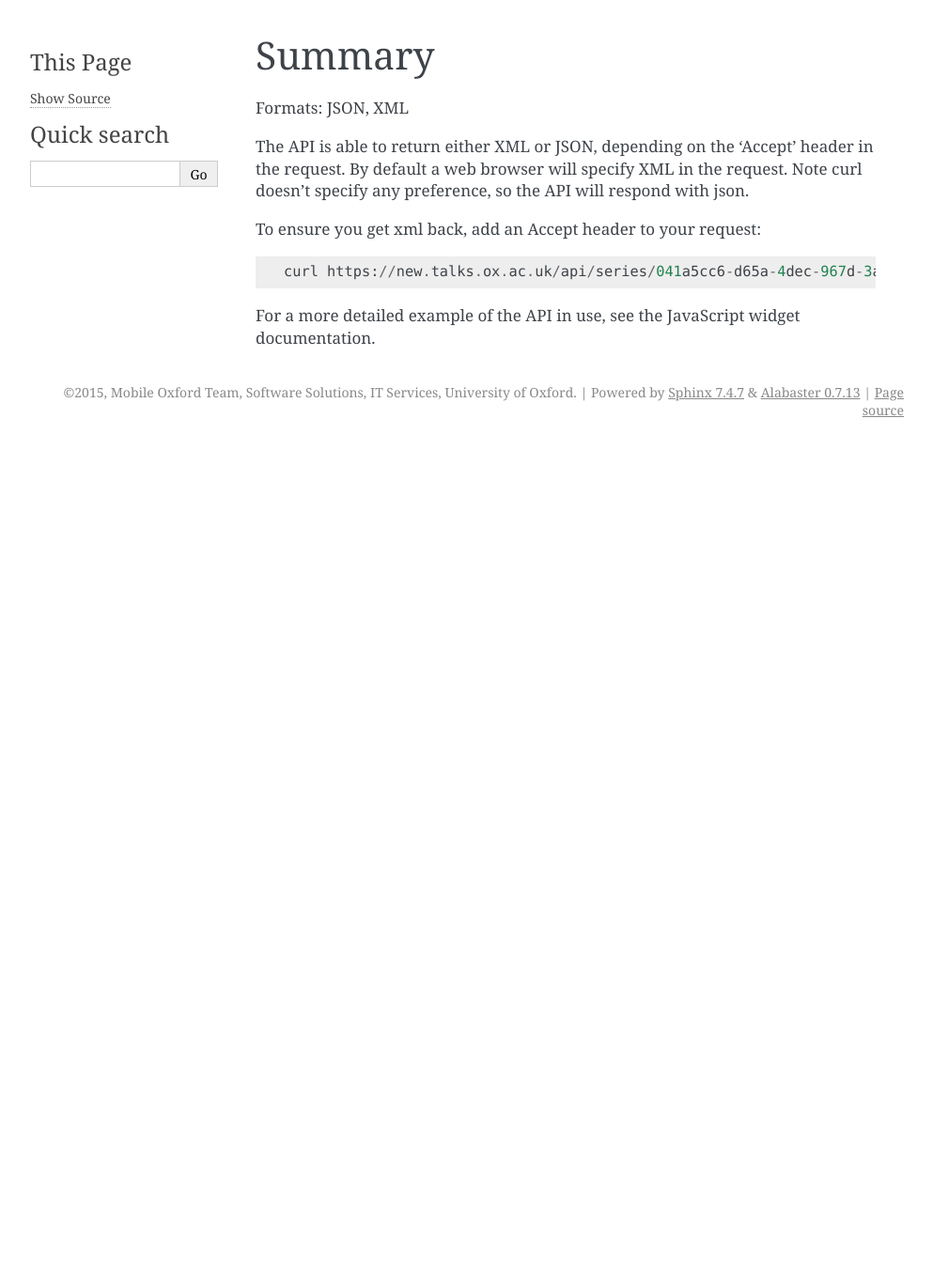
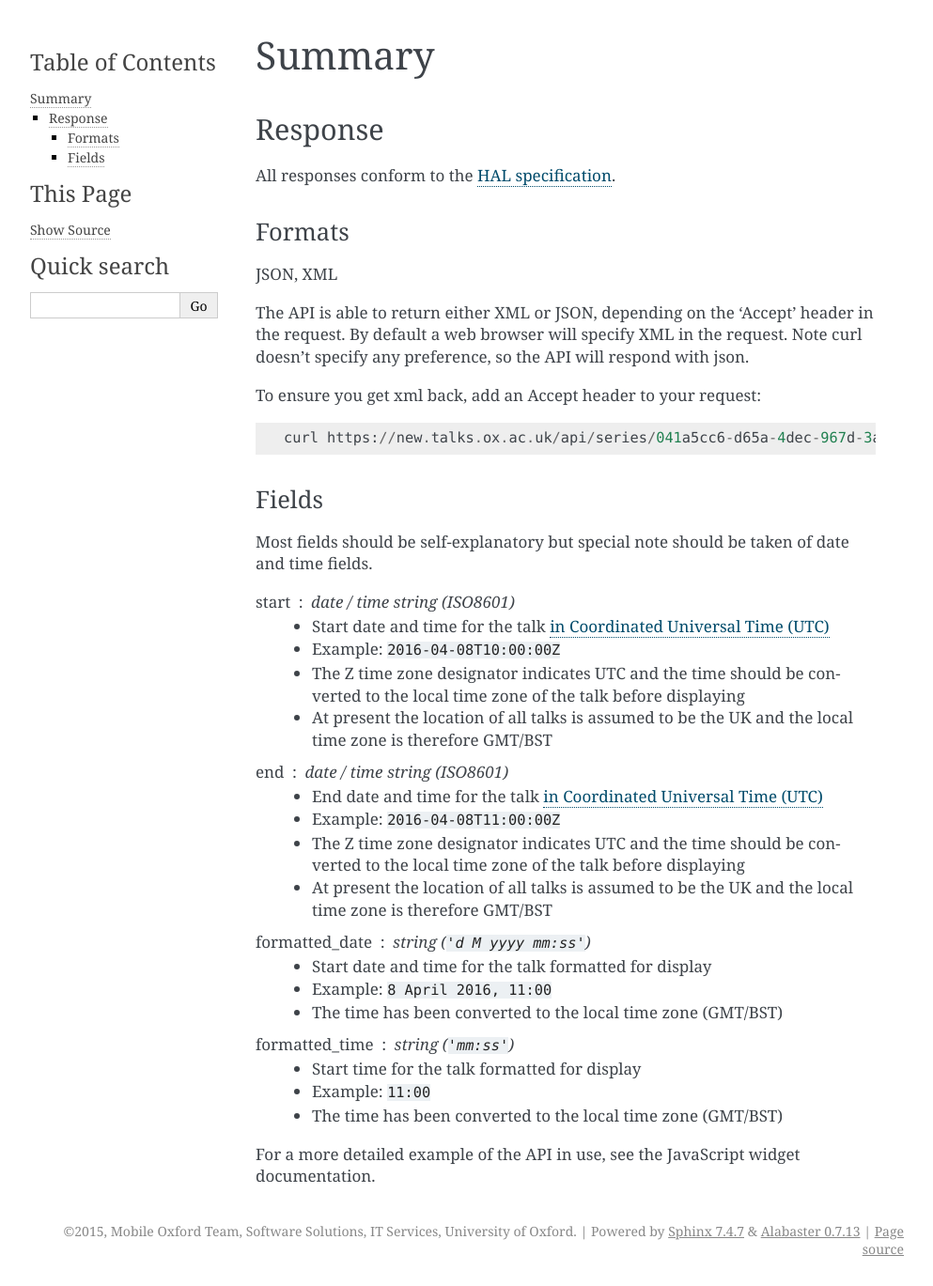
Before and after one commit to ox-it/talks.ox, a Sphinx documentation site: the page built from docs/source/http_api/summary.rst, in a window 1280 px wide. Shown: the whole page at 94% size, without its empty margins (148-1141 px from the left). Built offline with Sphinx 7.4.7, drawn with Linux system fonts in a browser that asks for light colours; before the commit the page ends 900 px from its top, so only the background shows below that.

Commit message:
Adding documentation about date fields

```diff
--- a/docs/source/http_api/summary.rst
+++ b/docs/source/http_api/summary.rst
@@ -2,7 +2,15 @@
 Summary
 *******
 
-Formats: JSON, XML
+Response
+********
+
+All responses conform to the `HAL specification <http://stateless.co/hal_specification.html>`_.
+
+Formats
+=======
+
+JSON, XML
 
 The API is able to return either XML or JSON, depending on the ‘Accept’ header in the request. By default a web browser will specify XML in the request. Note curl doesn’t specify any preference, so the API will respond with json.
 
@@ -10,4 +18,33 @@ To ensure you get xml back, add an Accept header to your request::
 
    curl https://new.talks.ox.ac.uk/api/series/041a5cc6-d65a-4dec-967d-3adc5162cea3 -H "Accept: application/xml"
 
+Fields
+======
+
+Most fields should be self-explanatory but special note should be taken of date and time fields.
+
+start : date / time string (ISO8601)
+     * Start date and time for the talk `in Coordinated Universal Time (UTC) <https://www.w3.org/TR/NOTE-datetime>`_
+     * Example: :code:`2016-04-08T10:00:00Z`
+     * The Z time zone designator indicates UTC and the time should be converted to the local time zone of the talk before displaying
+     * At present the location of all talks is assumed to be the UK and the local time zone is therefore GMT/BST
+
+end : date / time string (ISO8601)
+     * End date and time for the talk `in Coordinated Universal Time (UTC) <https://www.w3.org/TR/NOTE-datetime>`_
+     * Example: :code:`2016-04-08T11:00:00Z`
+     * The Z time zone designator indicates UTC and the time should be converted to the local time zone of the talk before displaying
+     * At present the location of all talks is assumed to be the UK and the local time zone is therefore GMT/BST
+
+formatted_date : string (:code:`'d M yyyy mm:ss'`)
+      * Start date and time for the talk formatted for display
+      * Example: :code:`8 April 2016, 11:00`
+      * The time has been converted to the local time zone (GMT/BST)
+
+formatted_time : string (:code:`'mm:ss'`)
+      * Start time for the talk formatted for display
+      * Example: :code:`11:00`
+      * The time has been converted to the local time zone (GMT/BST)
+
+
+
 For a more detailed example of the API in use, see the :ref:`JavaScript widget documentation <widget:widget-index>`.
```
